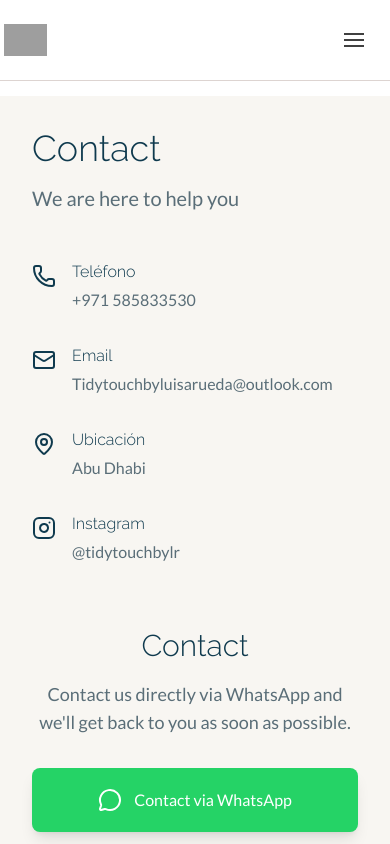
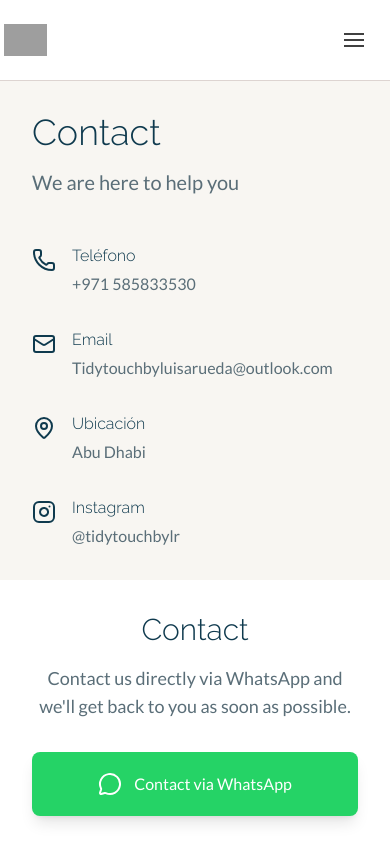
Before and after one commit to MatiasFormoso/tidytouch, a Next.js app: page /en/contacto in a window 390 px wide. Shown: the top 844 px of the page. Built offline with nearby package versions, Linux system fonts and the light colour scheme; grey boxes are pictures that could not be loaded.

Commit message:
Fix: eliminar franja blanca en mobile entre header y secciÃ³n contacto, mantener WhatsApp en blanco

```diff
--- a/src/app/[locale]/contacto/page.tsx
+++ b/src/app/[locale]/contacto/page.tsx
@@ -12,14 +12,16 @@ export default async function ContactPage({
   const t = await getDictionary(locale as Locale);
 
   return (
-    <div className="pt-24 min-h-screen">
+    <div className="pt-20 sm:pt-24 min-h-screen bg-white">
       {/* Split Screen Layout */}
-      <div className="grid grid-cols-1 lg:grid-cols-2 min-h-[calc(100vh-6rem)]">
+      <div className="grid grid-cols-1 lg:grid-cols-2 min-h-[calc(100vh-5rem)] sm:min-h-[calc(100vh-6rem)]">
         {/* Left Side - Contact Information (Beige Background) */}
-        <ContactInfo t={t} />
+        <div className="-mt-20 sm:mt-0 pt-20 sm:pt-0">
+          <ContactInfo t={t} />
+        </div>
 
         {/* Right Side - WhatsApp Button */}
-        <div className="relative bg-[#F8F6F2] flex items-center justify-center p-8 sm:p-12 lg:p-16">
+        <div className="relative bg-white flex items-center justify-center p-8 sm:p-12 lg:p-16">
           <div className="w-full max-w-lg mx-auto text-center">
             <WhatsAppButton t={t} phone={t.contact.phone} />
           </div>
--- a/src/components/ContactInfo.tsx
+++ b/src/components/ContactInfo.tsx
@@ -10,7 +10,7 @@ type ContactInfoProps = {
 
 export default function ContactInfo({ t }: ContactInfoProps) {
   return (
-    <div className="bg-[#F8F6F2] p-8 sm:p-12 lg:p-16 flex flex-col justify-center">
+    <div className="bg-[#F8F6F2] p-8 sm:p-12 lg:p-16 flex flex-col justify-center min-h-full">
       <motion.div
         initial={{ opacity: 0, x: -30 }}
         animate={{ opacity: 1, x: 0 }}
```
